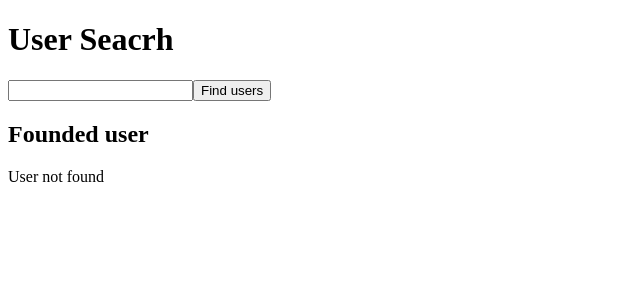
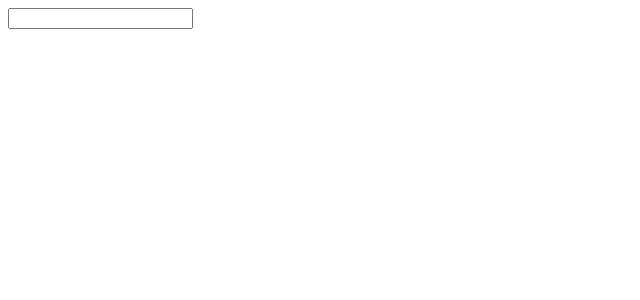
Before and after one commit to aimenin/typesciptPlusReactLeaarningRepo, a React (Create React App) app: page / in a window 1280 px wide. Before the commit this address had no page. Shown: the top 300 px of the page, without its empty margins (0-640 px from the left). Built offline with nearby package versions, Linux system fonts and the light colour scheme.

Commit message:
add an example of onChange typed

```diff
--- /dev/null
+++ b/src/events/EventCpmponent.tsx
@@ -0,0 +1,11 @@
+const EventComponent: React.FC = () => {
+  const handleOnChange = (e: React.ChangeEvent<HTMLInputElement>) => {
+    console.log(e.target.value);
+  }
+
+  return <div>
+    <input onChange={handleOnChange} />
+  </div>
+}
+
+export default EventComponent;
--- a/src/index.tsx
+++ b/src/index.tsx
@@ -1,9 +1,9 @@
 import ReactDOM from 'react-dom';
-import UserSearch from './state/UserSearch';
+import EventComponent from './events/EventCpmponent';
 
 const App = () => {
   return <div>
-    <UserSearch />
+    <EventComponent />
   </div>
 };
 
```
